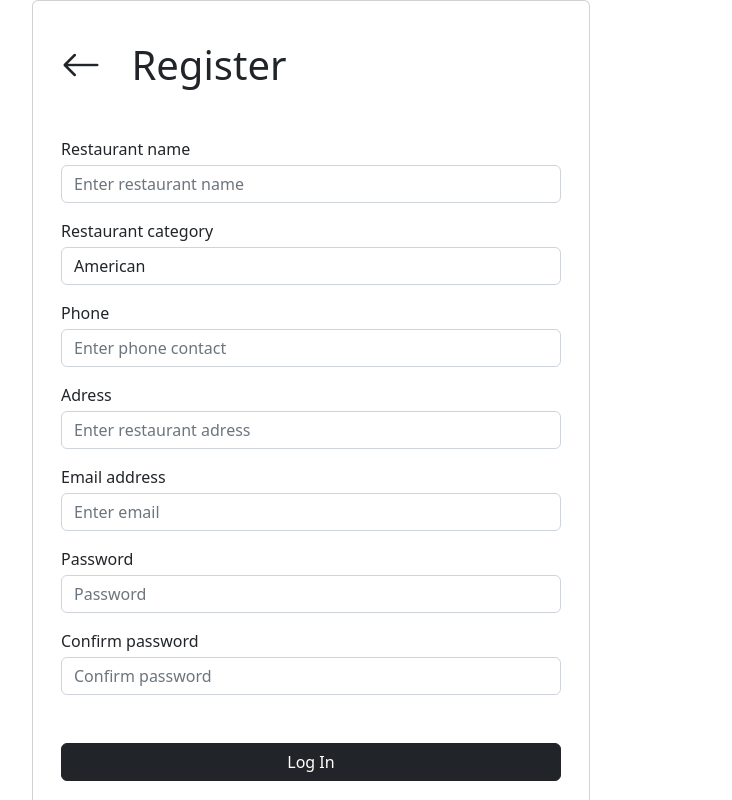
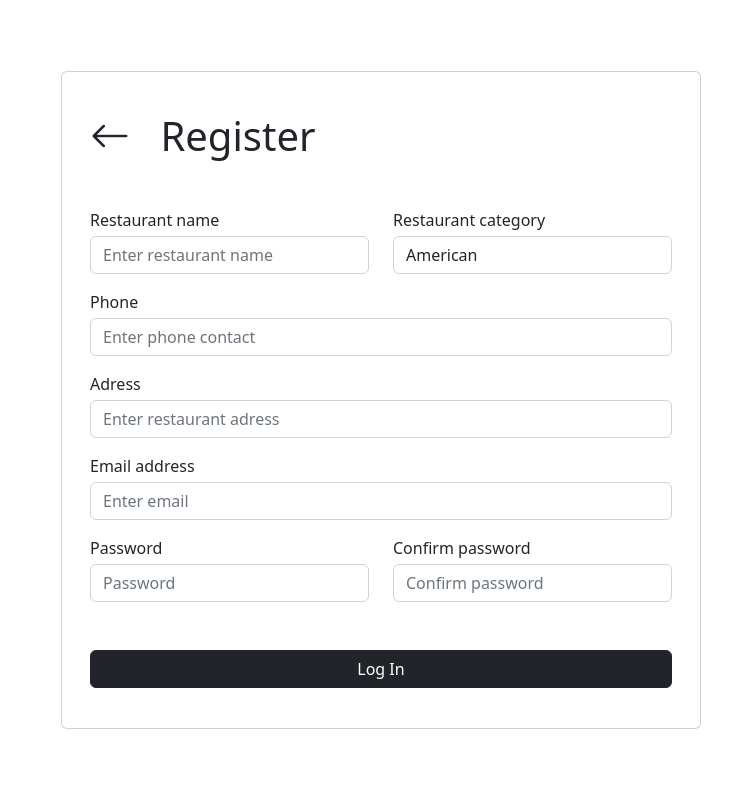
Before and after one commit to charlyx78/RestaurantsApp, an Angular app: page /register in a window 1280 px wide. Shown: the whole page, without its empty margins (259-991 px from the left). Built offline with nearby package versions, Linux system fonts and the light colour scheme.

Commit message:
login y register page

```diff
--- a/src/app/first-page/first-page.component.html
+++ b/src/app/first-page/first-page.component.html
@@ -1,4 +1,4 @@
-<div class="container m-0 vh-100 row justify-content-center align-items-center">
+<div class="m-0 vh-100 row justify-content-center align-items-center">
     <div class="card w-50 pt-4 pb-4">
         <div class="card-body">
             <h1 class="mb-3">Welcome!</h1>
--- a/src/app/register/register.component.html
+++ b/src/app/register/register.component.html
@@ -1,13 +1,17 @@
-<div class="container m-0 vh-100 row justify-content-center align-items-center">
+<body>
+<div class="m-0 vh-100 row justify-content-center align-items-center">
     <div class="card w-50 pt-4 pb-4">
         <div class="card-body">
             <h1 class="mb-5"><i class="bi bi-arrow-left" style="cursor: pointer;" [routerLink]="['/first-page']"></i> Register</h1>
             <form>
+              <div class="row">
+                <div class="col">
                   <div class="form-group mb-3">
                     <label for="inputName" class="mb-1">Restaurant name</label>
                     <input type="text" class="form-control" id="inputEmail" aria-describedby="emailHelp" placeholder="Enter restaurant name">
                   </div>
-
+                </div>
+                <div class="col">
                   <label for="formCategorySelect" class="mb-1">Restaurant category</label>
                   <select class="form-control mb-3" id="formCategorySelect">
                     <option>American</option>
@@ -27,6 +31,8 @@
                     <option>Vegan</option>
                     <option>Others</option>
                   </select>
+                </div>
+              </div>
 
                 <div class="form-group mb-3">
                   <label for="inputPhone" class="mb-1">Phone</label>
@@ -43,14 +49,19 @@
                   <input type="email" class="form-control" id="inputEmail" aria-describedby="emailHelp" placeholder="Enter email">
                 </div>
 
+                <div class="row">
+                  <div class="col">
                     <div class="form-group mb-3">
                       <label for="inputPassword" class="mb-1">Password</label>
                       <input type="password" class="form-control" id="inputPassword" placeholder="Password">
                     </div>
-
+                  </div>
+                  <div class="col">
                     <div class="form-group mb-5">
                       <label for="inputConfirmPassword" class="mb-1">Confirm password</label>
                       <input type="password" class="form-control" id="inputPassword" placeholder="Confirm password">
+                    </div>
+                  </div>
                 </div>
 
                 <button type="submit" class="w-100 btn btn-dark btn-block" [routerLink]="['/home']">Log In</button>
@@ -58,3 +69,4 @@
         </div>
     </div>
 </div>
+</body>
--- a/src/app/register/register.component.scss
+++ b/src/app/register/register.component.scss
@@ -1,3 +1,6 @@
+body {
+    overflow-y: auto;
+}
 i {
     font-size: 1em;
     margin-right: 0.5em;
```
Lines whose indentation alone changed are shown as unchanged.
